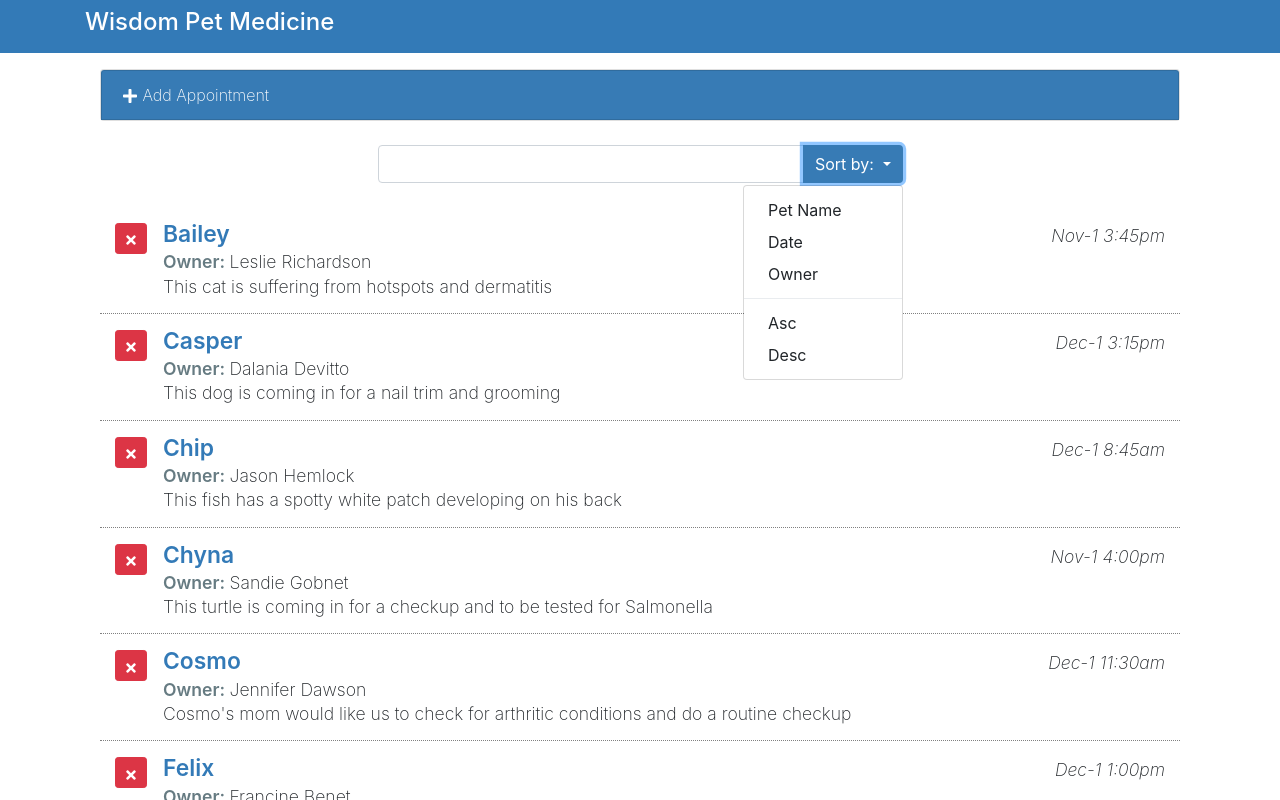
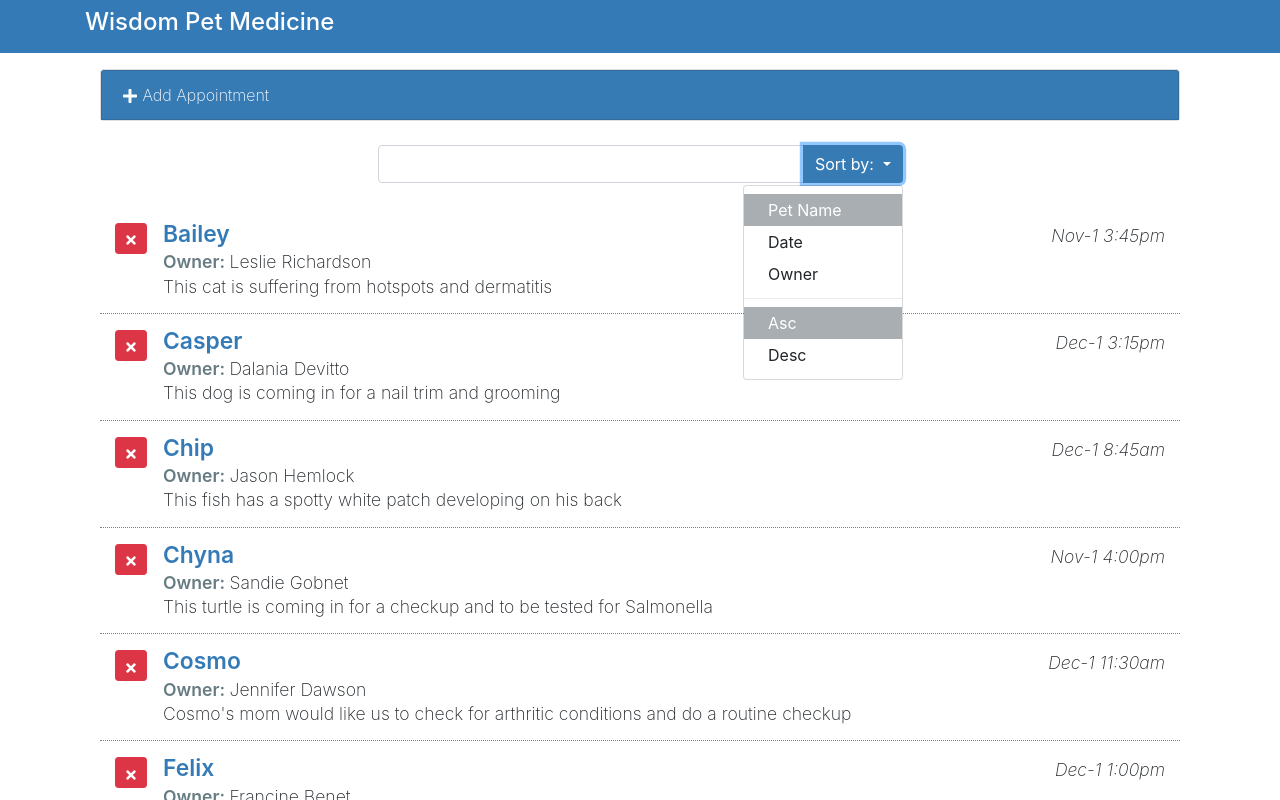
Before and after one commit to nkhalili/react-interface, a React (Create React App) app: page / in a window 1280 px wide. Both pictures are taken after a click on the button "Sort by:". Shown: the top 800 px of the page. Built offline with nearby package versions, Linux system fonts and the light colour scheme.

Commit message:
Sort by display

```diff
--- a/src/components/App.js
+++ b/src/components/App.js
@@ -84,7 +84,7 @@ class App extends React.Component {
               <div className="container">
                 <AddAppointments formDisplay={this.state.formDisplay} toggleForm={this.toggleForm}
                   addAppointment={this.addAppointment} />
-                <SearchAppointments />
+                <SearchAppointments orderBy={this.state.orderBy} orderDir={this.state.orderDir} />
                 <ListAppointments appointments={filteredApts}
                   deleteAppointment={this.deleteAppointment} />
               </div>
--- a/src/components/SearchAppointments.js
+++ b/src/components/SearchAppointments.js
@@ -24,20 +24,35 @@ class SearchAppointments extends Component {
               </button>
 
               <div className="sort-menu dropdown-menu dropdown-menu-right">
-                <button className="sort-by dropdown-item" href="#">
+                <button className={
+                  'sort-by dropdown-item ' +
+                  (this.props.orderBy === 'petName' ? 'active' : '')
+                  } href="#">
                   Pet Name
                 </button>
-                <button className="sort-by dropdown-item" href="#">
+                <button className={
+                  'sort-by dropdown-item ' +
+                  (this.props.orderBy === 'aptDate' ? 'active' : '')
+                  } href="#">
                   Date
                 </button>
-                <button className="sort-by dropdown-item" href="#">
+                <button className={
+                  'sort-by dropdown-item ' +
+                  (this.props.orderBy === 'ownerName' ? 'active' : '')
+                  } href="#">
                   Owner
                 </button>
                 <div role="separator" className="dropdown-divider" />
-                <button className="sort-by dropdown-item" href="#">
+                <button className={
+                  'sort-by dropdown-item ' +
+                  (this.props.orderDir === 'asc' ? 'active' : '')
+                  } href="#">
                   Asc
                 </button>
-                <button className="sort-by dropdown-item" href="#">
+                <button className={
+                  'sort-by dropdown-item ' +
+                  (this.props.orderDir === 'desc' ? 'active' : '')
+                  } href="#">
                   Desc
                 </button>
               </div>
```
